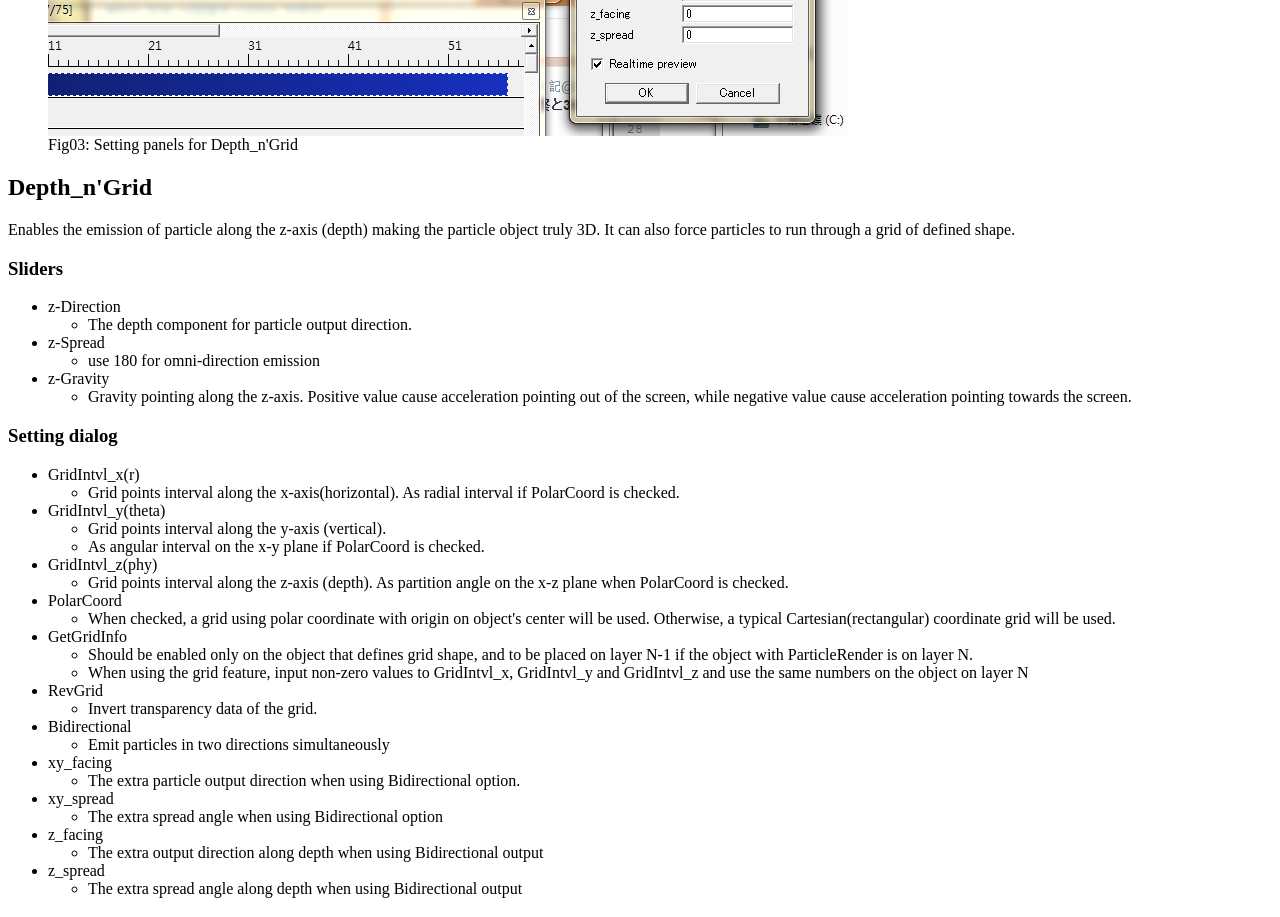
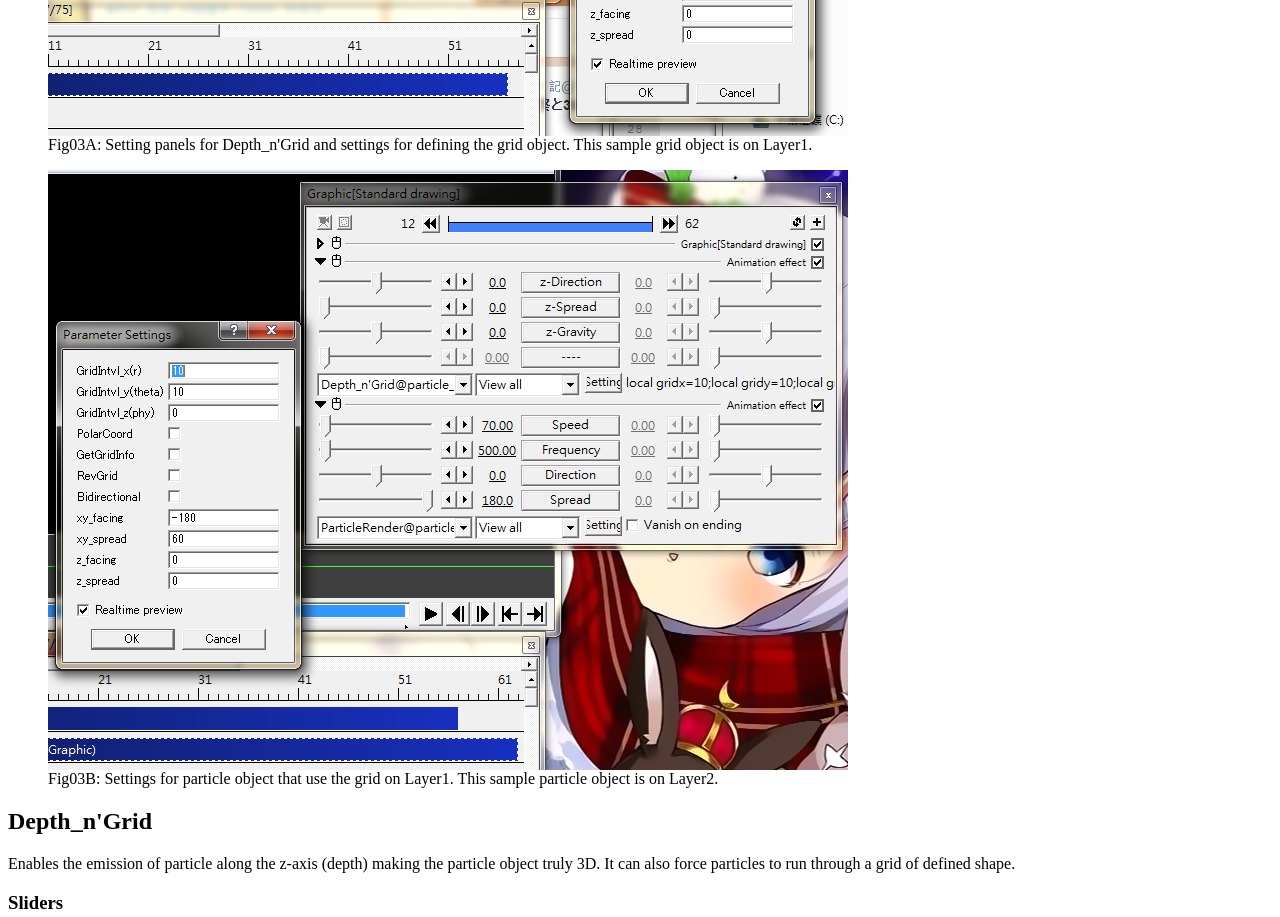
Before and after one commit to MaverickTse/Utl_ParticleV3_manual, a plain HTML site: page 03_Depth_n'Grid.html in a window 1280 px wide. Shown: the part 480-1397 px from the top of the page. Drawn offline with Linux system fonts and the light colour scheme.

Commit message:
renaming image to match chapters

```diff
--- a/03_Depth_n'Grid.html
+++ b/03_Depth_n'Grid.html
@@ -6,9 +6,15 @@
 
 <body>
 <figure>
-<img src="03.png">
-<figcaption>Fig03: Setting panels for Depth_n'Grid</figcaption>
+<img src="03A.png">
+<figcaption>Fig03A: Setting panels for Depth_n'Grid and settings for defining the grid object. This sample grid object is on Layer1.</figcaption>
 </figure>
+
+<figure>
+<img src="03B.png">
+<figcaption>Fig03B: Settings for particle object that use the grid on Layer1. This sample particle object is on Layer2.</figcaption>
+</figure>
+
 <h2>Depth_n'Grid</h2>
 <p>
 Enables the emission of particle along the z-axis (depth) making the particle object truly 3D.
```
Also changed, not shown: 03A.png (renamed from 03.png), 03B.png (renamed from 04.png), 04A.png (renamed from 05.png), 04B.png (renamed from 06.png), 04C.png (renamed from 07.png).
